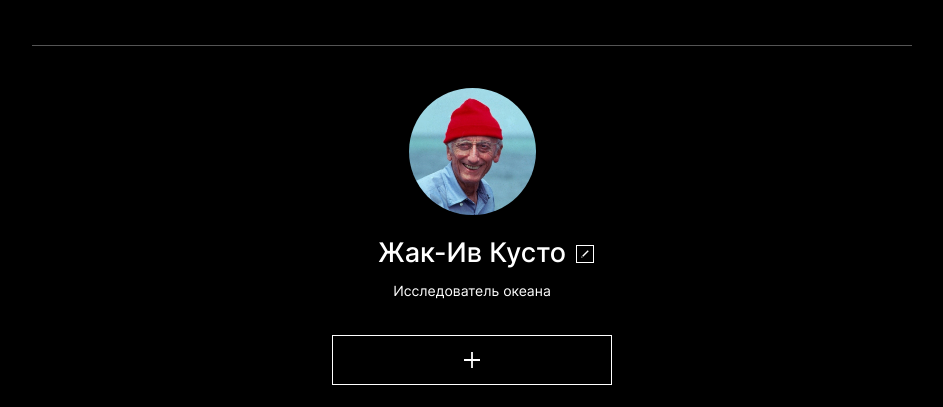
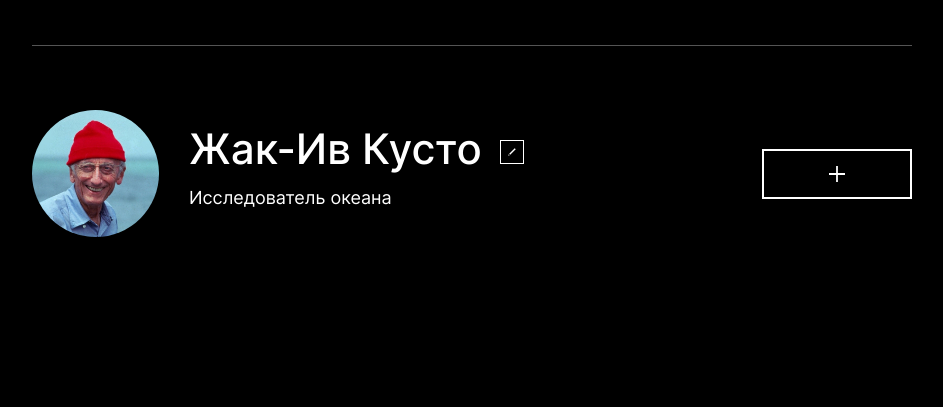
Before and after one commit to annagroshkova/mesto_old, a plain HTML site: page index.html in a window 1280 px wide. Shown: the part 81-488 px from the top of the page, without its empty margins (168-1111 px from the left). Drawn offline with Linux system fonts and the light colour scheme.

Commit message:
profile done

```diff
--- a/blocks/profile/__add-button/profile__add-button.css
+++ b/blocks/profile/__add-button/profile__add-button.css
@@ -1,9 +1,21 @@
 .profile__add-button {
   width: 280px;
   height: 50px;
-  border: 1px solid white;
+  border: 2px solid white;
   background-color: black;
   color: white;
   margin: 0;
   background: url(../../../images/plus_add-button.svg) center center no-repeat;
+  transition: opacity 100ms ease-out;
+  cursor: pointer;
 }
+
+.profile__add-button:hover {
+  opacity: 60%;
+}
+
+@media screen and (min-width: 768px) {
+  .profile__add-button {
+    width: 150px;
+  }
+}
--- a/blocks/profile/__avatar/profile__avatar.css
+++ b/blocks/profile/__avatar/profile__avatar.css
@@ -2,4 +2,5 @@
   height: 127px;
   width: 127px;
   border-radius: 50%;
+  margin-bottom: 22px;
 }
--- /dev/null
+++ b/blocks/profile/__description/profile__description.css
@@ -0,0 +1,12 @@
+.profile__description {
+  display: flex;
+  flex-direction: column;
+  align-items: center;
+}
+
+@media screen and (min-width: 768px) {
+  .profile__description {
+    margin-left: 30px;
+    align-items: flex-start;
+  }
+}
--- a/blocks/profile/__edit-button/profile__edit-button.css
+++ b/blocks/profile/__edit-button/profile__edit-button.css
@@ -10,4 +10,20 @@
   margin: 0;
   background: url(../../../images/edit.svg) center center no-repeat;
   padding: 5px;
+  transition: opacity 100ms ease-out;
+  cursor: pointer;
 }
+
+.profile__edit-button:hover {
+  opacity: 60%;
+}
+
+@media screen and (min-width: 768px) {
+  .profile__edit-button {
+    width: 24px;
+    height: 24px;
+    padding: 7px;
+    right: -42px;
+    top: 15px;
+  }
+}
--- a/blocks/profile/__info/profile__info.css
+++ b/blocks/profile/__info/profile__info.css
@@ -4,3 +4,11 @@
   padding-top: 22px;
   align-items: center;
 }
+
+@media screen and (min-width: 768px) {
+  .profile__info {
+    display: flex;
+    flex-direction: row;
+    align-items: center;
+  }
+}
--- a/blocks/profile/__name/profile__name.css
+++ b/blocks/profile/__name/profile__name.css
@@ -7,3 +7,10 @@
   padding-bottom: 14px;
   position: relative;
 }
+
+@media screen and (min-width: 768px) {
+  .profile__name {
+    font-size: 42px;
+    line-height: 48px;
+  }
+}
--- a/blocks/profile/__occupation/profile__occupation.css
+++ b/blocks/profile/__occupation/profile__occupation.css
@@ -6,3 +6,10 @@
   padding-bottom: 36px;
   margin: 0;
 }
+
+@media screen and (min-width: 768px) {
+  .profile__ocupation {
+    font-size: 18px;
+    line-height: 22px;
+  }
+}
--- a/blocks/profile/profile.css
+++ b/blocks/profile/profile.css
@@ -4,3 +4,11 @@
   padding-top: 42px;
   align-items: center;
 }
+
+@media screen and (min-width: 768px) {
+  .profile {
+    flex-direction: row;
+    justify-content: space-between;
+    align-items: center;
+  }
+}
--- a/index.html
+++ b/index.html
@@ -15,20 +15,21 @@
 
       <main>
         <section class="profile">
+          <div class="profile__info">
             <img
               class="profile__avatar"
               src="./images/custeau.jpg"
               alt="Жак-Ив Кусто"
             />
-
-          <div class="profile__info">
+            <div class="profile__description">
               <h2 class="profile__name">
                 Жак-Ив Кусто<button class="profile__edit-button"></button>
               </h2>
 
               <p class="profile__ocupation">Исследователь океана</p>
+            </div>
+          </div>
           <button class="profile__add-button"></button>
-          </div>
         </section>
       </main>
     </div>
--- a/pages/index.css
+++ b/pages/index.css
@@ -13,6 +13,7 @@
 @import url(../blocks/profile/__name/profile__name.css);
 @import url(../blocks/profile/__occupation/profile__occupation.css);
 @import url(../blocks/profile/__add-button/profile__add-button.css);
+@import url(../blocks/profile/__description/profile__description.css);
 
 @import url(../blocks/places/places.css);
 @import url(../blocks/places/__place/places__place.css);
```
Lines whose indentation alone changed are shown as unchanged.
